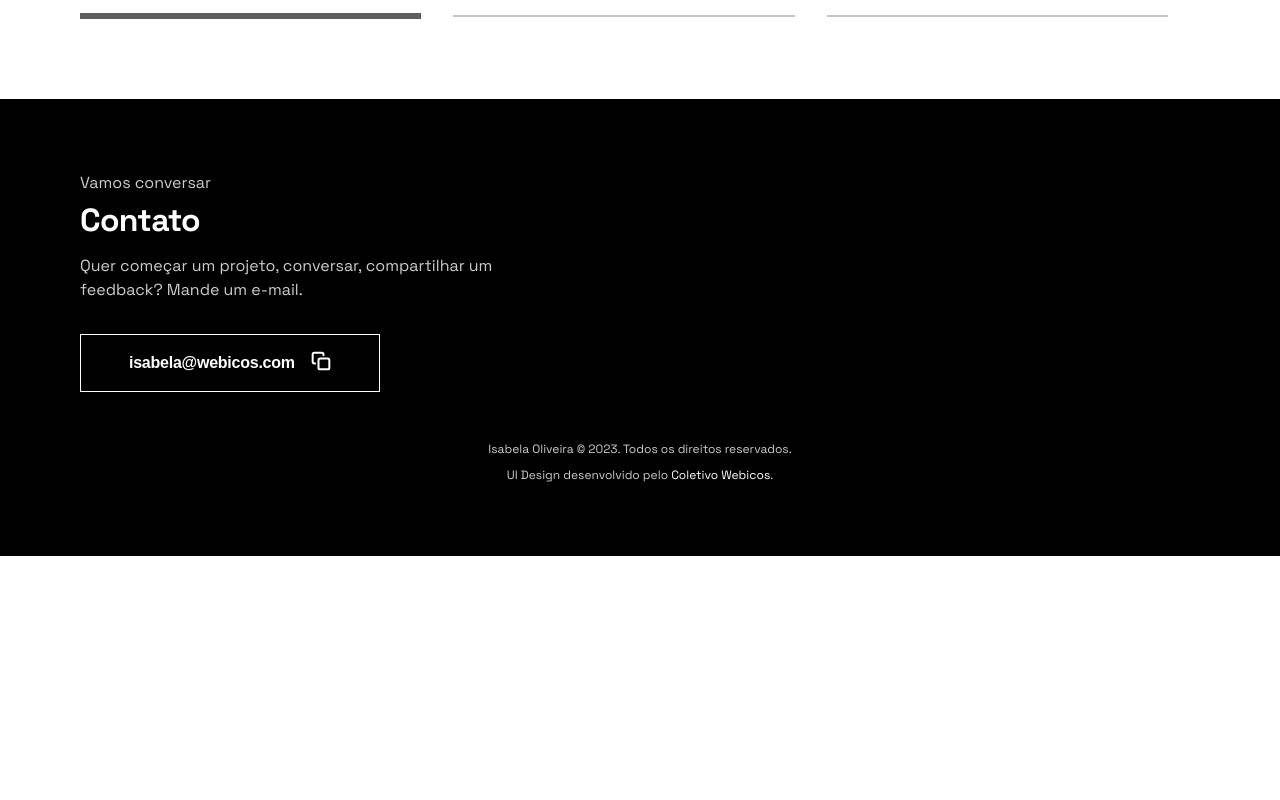
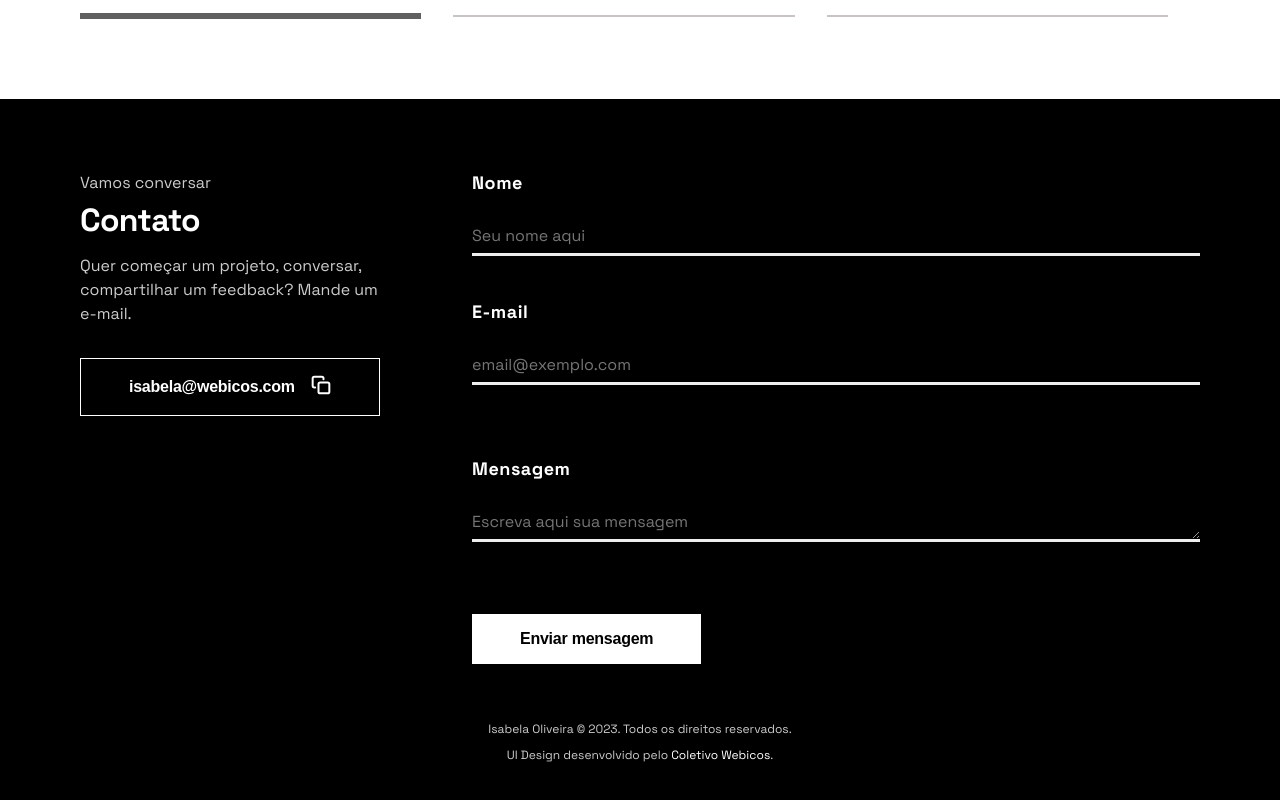
Before and after one commit to oliverids/current_portfolio, a plain HTML site: page index.html in a window 1280 px wide. Shown: the part 2530-3330 px from the top of the page. Before the commit the page ends 3086 px from the top, so only its background shows below. Drawn offline with nearby package versions, Linux system fonts and the light colour scheme.

Commit message:
feat: footer formulario

```diff
--- a/index.html
+++ b/index.html
@@ -358,6 +358,7 @@
 
   <footer id="contatos">
     <div class="container">
+      <div class="contatos_info">
         <div class="section_intro">
           <p>Vamos conversar</p>
           <h2>Contato</h2>
@@ -366,11 +367,33 @@
         <p>Quer começar um projeto, conversar, compartilhar um feedback? Mande um e-mail.</p>
 
         <button id="email" class="btn_principal" title="Clique para copiar">isabela@webicos.com</button>
+      </div>
+
+      <form class="contatos_form" action="https://formspree.io/f/xaygnjko" method="POST">
+        <div class="form_linha">
+          <div class="label_input">
+            <label for="nome">Nome</label>
+            <input type="text" name="nome" id="nome" placeholder="Seu nome aqui" required>
+          </div>
+
+          <div class="label_input">
+            <label for="input_email">E-mail</label>
+            <input type="input_email" name="input_email" id="input_email" placeholder="email@exemplo.com" required>
+          </div>
+        </div>
+
+        <div class="label_input">
+          <label for="mensagem">Mensagem</label>
+          <textarea name="mensagem" id="mensagem" rows="1" placeholder="Escreva aqui sua mensagem" required></textarea>
+        </div>
+
+        <button type="submit" class="btn_principal">Enviar mensagem</button>
+      </form>
+    </div>
 
     <p class="creditos">Isabela Oliveira © 2023. Todos os direitos reservados.</p>
     <p class="creditos">UI Design desenvolvido pelo <a href="http://webicos.com/" target="_blank"
         rel="noopener noreferrer">Coletivo Webicos</a>.</p>
-    </div>
   </footer>
 
   <script src="js/keen_slider.js"></script>
--- a/scss/_footer.scss
+++ b/scss/_footer.scss
@@ -2,8 +2,25 @@
   background: var(--preto);
   padding: 3.5rem 0;
 
-  @media only screen and (min-width: 48rem) {
-    padding: 4.5rem 0;
+  p {
+    color: #CCCCCC;
+    text-align: left;
+    max-width: 30rem;
+
+    &.creditos {
+      font-size: .75rem;
+      text-align: center;
+      margin: 0 auto;
+
+      &:not(:last-child) {
+        margin: 3.5rem auto .5rem;
+      }
+
+      a {
+        display: inline;
+        color: var(--branco);
+      }
+    }
   }
 
   .container {
@@ -14,29 +31,8 @@
       margin-left: 0;
     }
 
-    * {
+    h2 {
       color: var(--branco);
-    }
-
-    p {
-      color: #CCCCCC;
-      max-width: 30rem;
-
-      &.creditos {
-        font-size: .75rem;
-        margin: 0 auto;
-
-        &:not(:last-child) {
-          margin-bottom: .5rem;
-        }
-
-        a {
-          display: inline;
-        }
-      }
-    }
-
-    h2 {
       width: fit-content;
     }
 
@@ -44,13 +40,13 @@
       margin-bottom: 1rem;
     }
 
-    button {
+    #email {
       border: 1px solid var(--branco);
       width: fit-content;
       font-weight: var(--semi);
       display: flex;
       align-items: center;
-      margin: 2rem 0 3rem;
+      margin: 2rem 0 0;
       position: relative;
 
       &::after {
@@ -83,5 +79,97 @@
         transition: .3s all ease-in-out;
       }
     }
+
+    .contatos_form {
+      display: none;
+
+      .label_input {
+        display: flex;
+        flex-direction: column;
+
+        label {
+          font-size: 1.125rem;
+          font-weight: var(--bold);
+          letter-spacing: 0.03375rem;
+          margin-bottom: 1.5rem;
+          color: var(--branco);
+        }
+
+        input,
+        textarea {
+          color: var(--branco);
+          background: none;
+          border: none;
+          border-bottom: 3px solid #EEE;
+          padding: .25rem .25rem .25rem 0;
+          font-family: 'Space Grotesk', sans-serif;
+          font-size: 1rem;
+          line-height: 1.7;
+          resize: vertical;
+          width: 100%;
+        }
+      }
+
+      button {
+        background: var(--branco);
+        color: var(--preto);
+        margin-top: 4.5rem;
+      }
+    }
+  }
+
+  @media only screen and (min-width: 48rem) {
+    padding: 4.5rem 0;
+
+    .container {
+      .contatos_form {
+        display: block;
+        width: 100%;
+        margin-top: 3.5rem;
+
+        .form_linha {
+          display: flex;
+          justify-content: space-between;
+          margin-bottom: 4.5rem;
+
+          .label_input {
+            width: 100%;
+
+            &:not(:last-child) {
+              margin-right: 2.75rem;
+            }
+          }
+        }
+
+
+      }
+    }
+  }
+
+  @media only screen and (min-width: 64rem) {
+    .container {
+      flex-direction: row;
+      justify-content: space-between;
+
+      .contatos_form {
+        margin: 0 0 0 5rem;
+
+        .form_linha {
+          display: flex;
+          flex-direction: column;
+          margin-bottom: 4.5rem;
+
+          .label_input {
+            width: 100%;
+
+            &:not(:last-child) {
+              margin-right: 0;
+              margin-bottom: 2.75rem;
+            }
+          }
+        }
+
+      }
+    }
   }
 }
--- a/scss/_global.scss
+++ b/scss/_global.scss
@@ -86,6 +86,11 @@ button {
   font-weight: var(--semi);
   letter-spacing: -0.015rem;
   text-align: center;
+
+  // @media only screen and (min-width: 80rem) {
+  //   padding: 1.5rem 3rem;
+
+  // }
 }
 
 .horizontal_scroll {
```
Also changed, not shown: css/style.css, 1 other file. Lines whose indentation alone changed are shown as unchanged.
